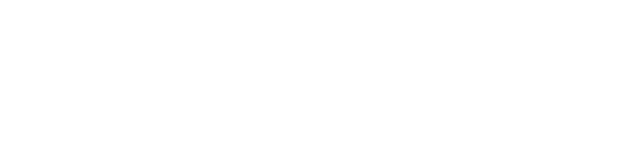
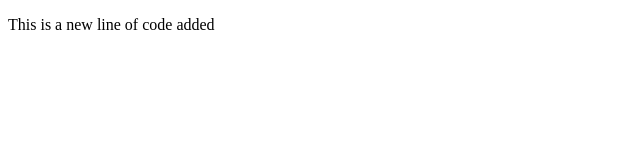
Before and after one commit to paguejoy/webportfolio, a plain HTML site: page index.html in a window 1280 px wide. Shown: the whole page, without its empty margins (0-640 px from the left). Drawn offline with Linux system fonts and the light colour scheme.

Commit message:
added new lines of codes

```diff
--- a/index.html
+++ b/index.html
@@ -5,6 +5,6 @@
 	<title></title>
 </head>
 <body>
-
+	<p>This is a new line of code added</p>
 </body>
 </html>
```
